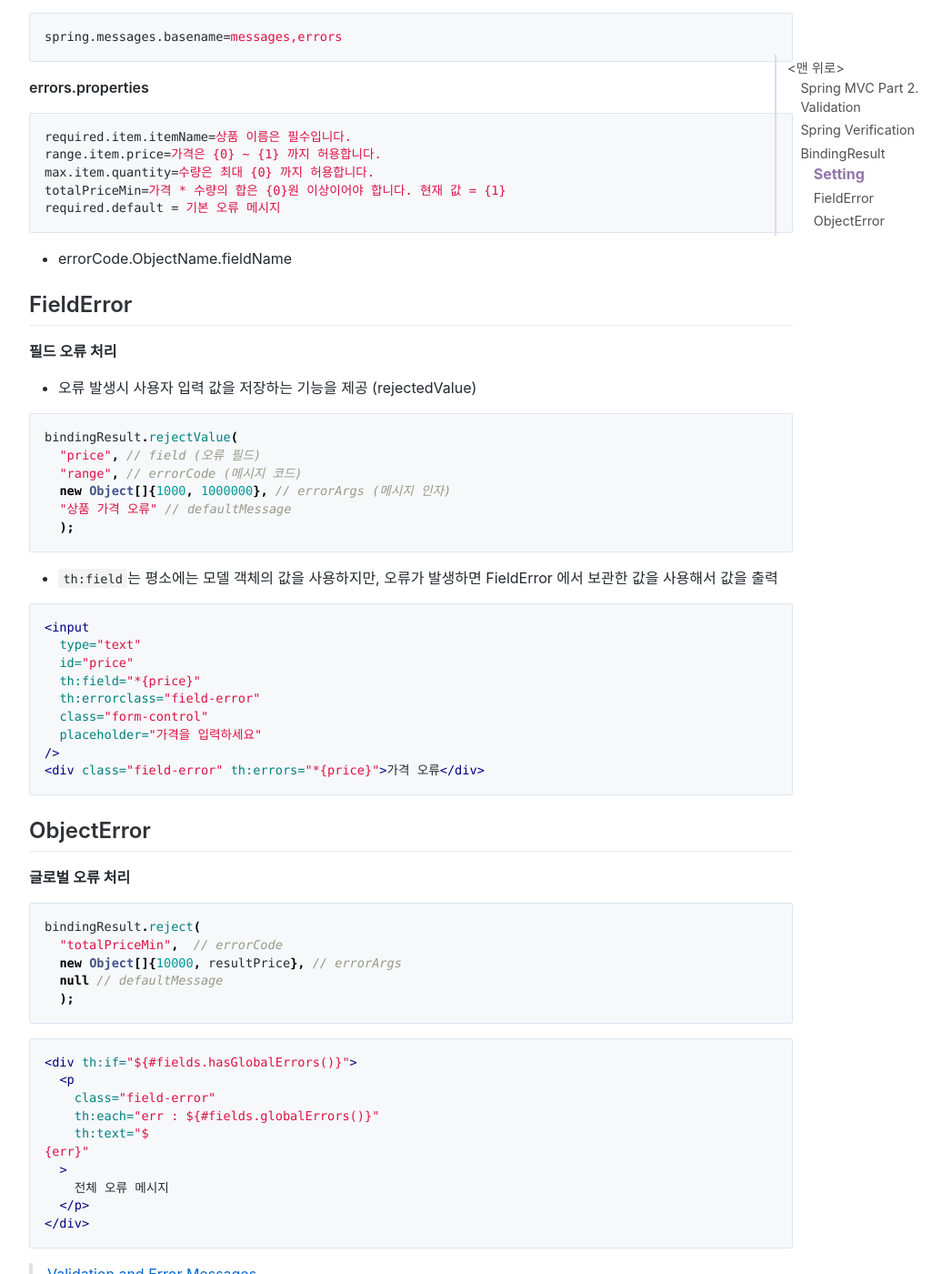
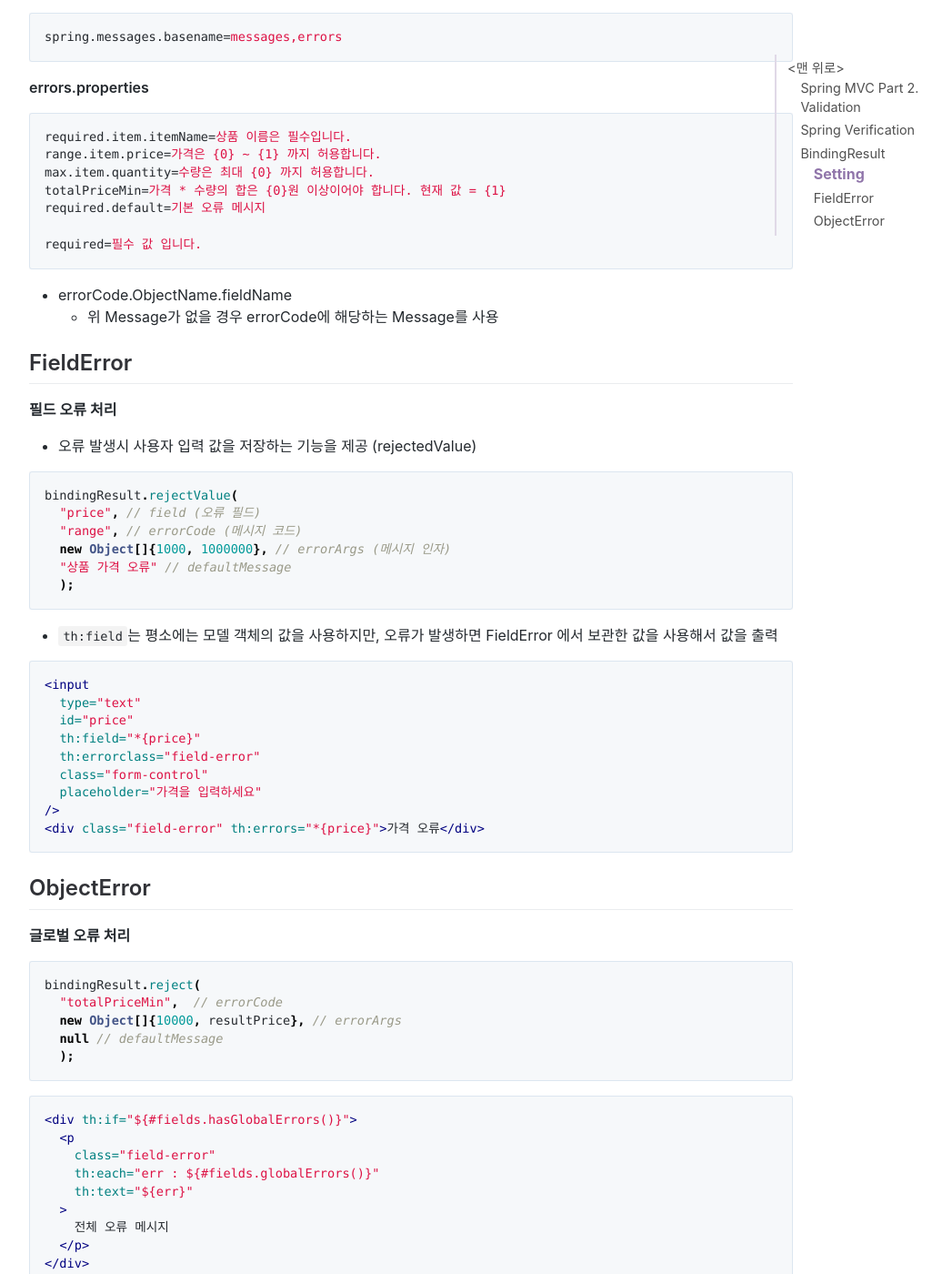
Before and after one commit to jihunparkme/jihunparkme.github.io, a Jekyll site: the page built from _posts/2021-10-12-Spring-MVC-Part2-Validation.md, in a window 1280 px wide and 1400 px high, scrolled down 1240 px. Shown: the whole window at 91% size, without its empty margins (188-1224 px from the left). Built offline with Jekyll 4.4.1, drawn with Linux system fonts in a browser that asks for light colours; comment, search, counter and statistics services are not loaded; some of the changed text lies outside the part shown.

Commit message:
[검증1 - Validation] 오류 코드와 메시지 처리4

````diff
--- a/_posts/2021-10-12-Spring-MVC-Part2-Validation.md
+++ b/_posts/2021-10-12-Spring-MVC-Part2-Validation.md
@@ -40,10 +40,13 @@ required.item.itemName=상품 이름은 필수입니다.
 range.item.price=가격은 {0} ~ {1} 까지 허용합니다.
 max.item.quantity=수량은 최대 {0} 까지 허용합니다.
 totalPriceMin=가격 * 수량의 합은 {0}원 이상이어야 합니다. 현재 값 = {1}
-required.default = 기본 오류 메시지
+required.default=기본 오류 메시지
+
+required=필수 값 입니다.
 ```
 
 - errorCode.ObjectName.fieldName
+  - 위 Message가 없을 경우 errorCode에 해당하는 Message를 사용
 
 ## FieldError
 
@@ -91,8 +94,7 @@ bindingResult.reject(
   <p
     class="field-error"
     th:each="err : ${#fields.globalErrors()}"
-    th:text="$
-{err}"
+    th:text="${err}"
   >
     전체 오류 메시지
   </p>
````
